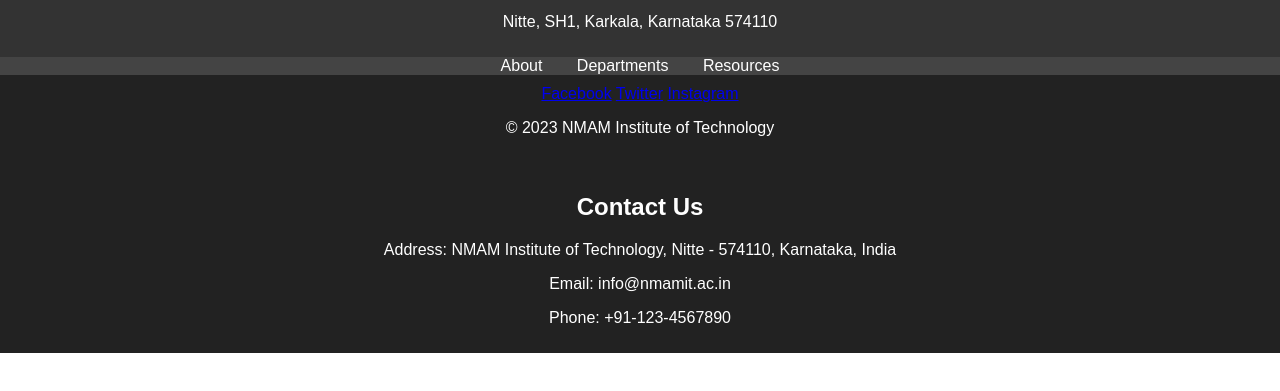
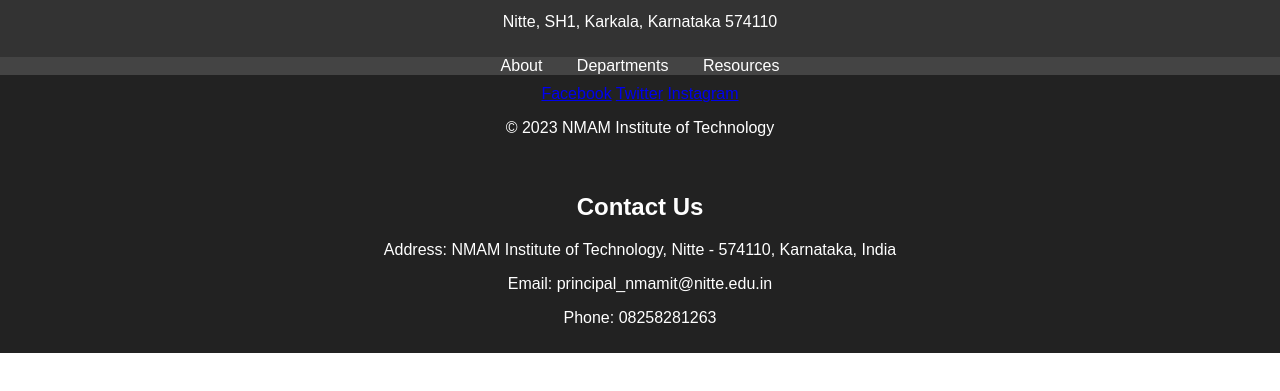
Before and after one commit to abdulazizmuskan/NMAMITWEB, a plain HTML site: page index.html in a window 1280 px wide. Shown: the part 131-522 px from the top of the page. Drawn offline with Linux system fonts and the light colour scheme.

Commit message:
Update index.html

```diff
--- a/index.html
+++ b/index.html
@@ -70,8 +70,8 @@ section {
  <section id="contact">
         <h2>Contact Us</h2>
         <p>Address: NMAM Institute of Technology, Nitte - 574110, Karnataka, India</p>
-        <p>Email: info@nmamit.ac.in</p>
-        <p>Phone: +91-123-4567890</p>
+        <p>Email: principal_nmamit@nitte.edu.in</p>
+        <p>Phone: 08258281263</p>
     </section>
 
 
```
